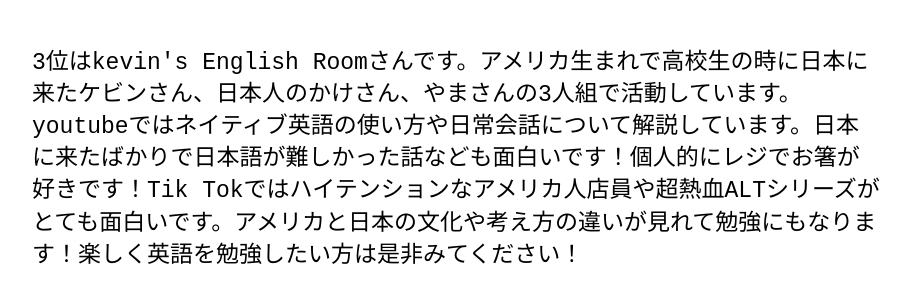
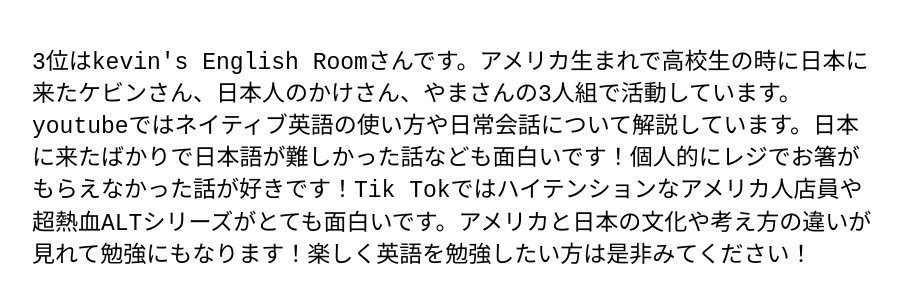
Before and after one commit to ryugak/youtuberList, a plain HTML site: page index.html in a window 1280 px wide. Shown: the part 4024-4327 px from the top of the page, without its empty margins (183-1093 px from the left). Drawn offline with nearby package versions, Linux system fonts and the light colour scheme.

Commit message:
new index.html

```diff
--- a/index.html
+++ b/index.html
@@ -101,7 +101,7 @@
                 <img class="lazyload" data-src="img/instagram.png">
               </a>
             </div>
-            <p class="c-youtuberList__text">3位はkevin's English Roomさんです。アメリカ生まれで高校生の時に日本に来たケビンさん、日本人のかけさん、やまさんの3人組で活動しています。youtubeではネイティブ英語の使い方や日常会話について解説しています。日本に来たばかりで日本語が難しかった話なども面白いです！個人的にレジでお箸が好きです！Tik Tokではハイテンションなアメリカ人店員や超熱血ALTシリーズがとても面白いです。アメリカと日本の文化や考え方の違いが見れて勉強にもなります！楽しく英語を勉強したい方は是非みてください！</p>
+            <p class="c-youtuberList__text">3位はkevin's English Roomさんです。アメリカ生まれで高校生の時に日本に来たケビンさん、日本人のかけさん、やまさんの3人組で活動しています。youtubeではネイティブ英語の使い方や日常会話について解説しています。日本に来たばかりで日本語が難しかった話なども面白いです！個人的にレジでお箸がもらえなかった話が好きです！Tik Tokではハイテンションなアメリカ人店員や超熱血ALTシリーズがとても面白いです。アメリカと日本の文化や考え方の違いが見れて勉強にもなります！楽しく英語を勉強したい方は是非みてください！</p>
             <iframe loading="lazy" class="c-youtuberList__video" width="900" height="500" src="https://www.youtube.com/embed/Bd4w1hhruuM" frameborder="0" allow="accelerometer; autoplay; encrypted-media; gyroscope; picture-in-picture" allowfullscreen></iframe>
           </li>
         </ul>
```
